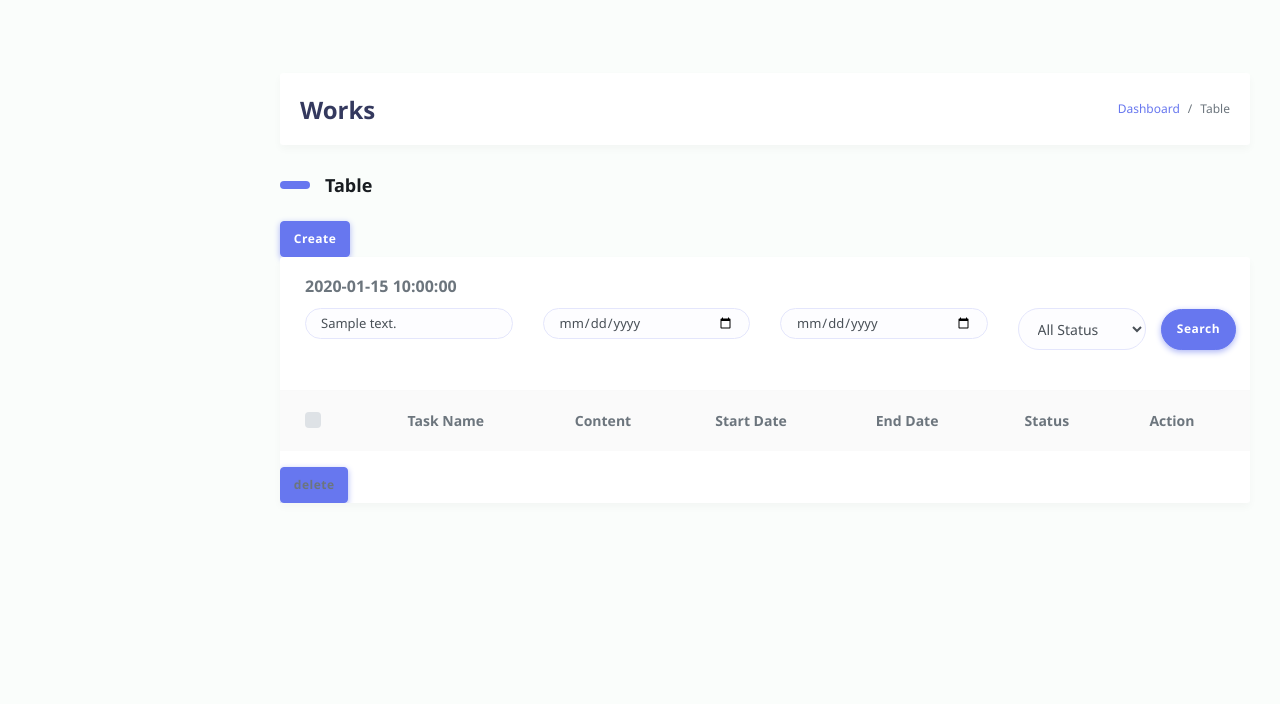
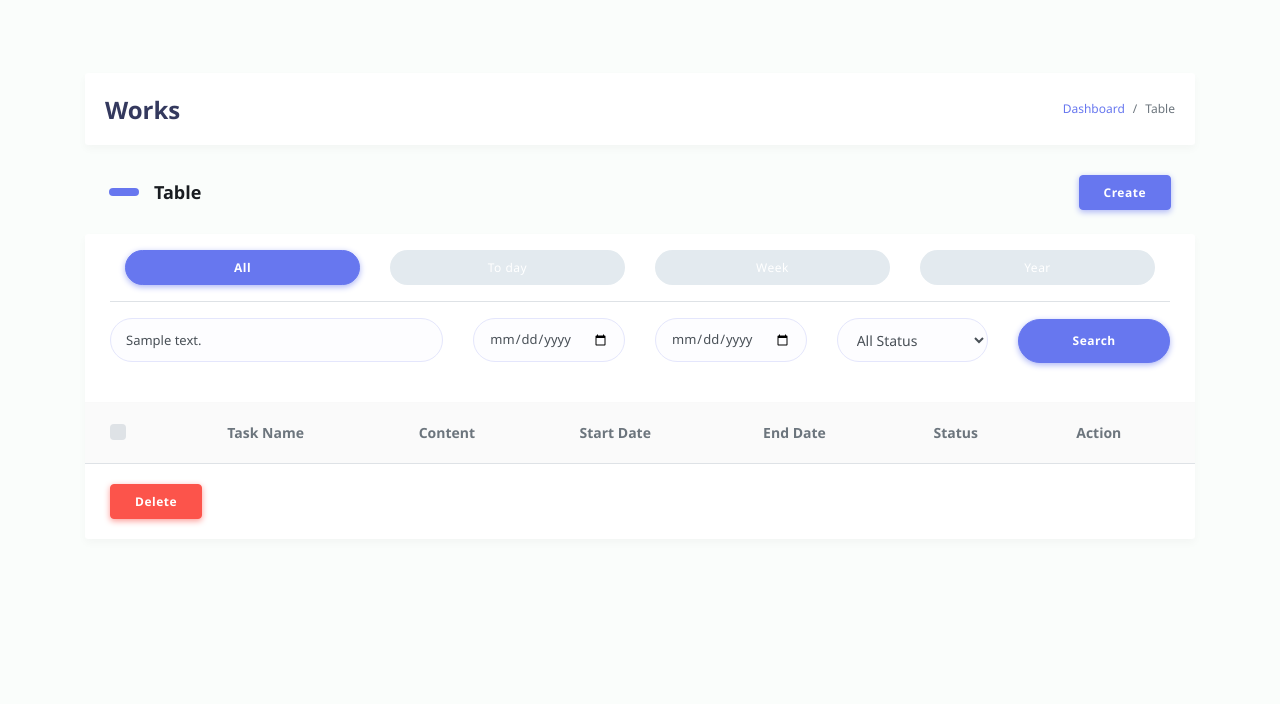
Before and after one commit to danganh510/my-todo-list, a PHP site: template myapp/apps/views/works/index.phtml in a window 1280 px wide. Shown: the top 704 px of the page. Run offline with PHP 8.4, Linux system fonts and the light colour scheme; the template is opened without the code that fills it: most values are stand-ins (such as "Sample title", 1, 10 or a date in 2020); data that the repository does not hold is empty; some libraries are stand-ins or nearby versions; some web fonts are replaced.

Commit message:
action carlender

```diff
--- a/myapp/apps/controllers/LoginController.php
+++ b/myapp/apps/controllers/LoginController.php
@@ -27,15 +27,15 @@ class LoginController extends ControllerBase
         goto end;
       }
 
-      if (password_verify($password, $user->getUserPassword())) {
+      if (!password_verify($password, $user->getUserPassword())) {
         $messages['password'] = "Password is not correct";
       } else {
         Session::set('auth', [
           'id' => $user->getId(),
           'name' => $user->getUserName(),
           'email' => $user->getUserEmail(),
-
         ]);
+        header("Location: /my-works");
       }
     }
     end:
--- a/myapp/apps/views/layouts/footer.phtml
+++ b/myapp/apps/views/layouts/footer.phtml
@@ -1,4 +1,3 @@
-
 <!-- General JS Scripts -->
 <script src="/public/js/jquery.min.js"></script>
 <script src="/public/js/popper.js"></script>
@@ -8,7 +7,8 @@
 <script src="/public/js/moment.min.js"></script>
 <script src="/public/js/stisla.js"></script>
 <script src="/public/bootstrap-daterangepicker/bootstrap-timepicker.min.js"></script>
-
+<script src='https://cdnjs.cloudflare.com/ajax/libs/moment.js/2.24.0/moment.min.js'></script>
+<script src='https://cdnjs.cloudflare.com/ajax/libs/fullcalendar/3.10.2/fullcalendar.min.js'></script>
 <!-- JS Libraies -->
 
 <!-- Page Specific JS File -->
@@ -17,9 +17,10 @@
 <script src="/public/js/scripts.js"></script>
 <script src="/public/js/custom.js"></script>
 <script>
-  // $(function () {
-  //   $(".datepicker").datepicker();
-  // });
+  for (var __i = 0; __i < commands.length; __i++) {
+    commands[__i]();
+  }
 </script>
 </body>
+
 </html>
--- a/myapp/apps/views/layouts/header.phtml
+++ b/myapp/apps/views/layouts/header.phtml
@@ -1,9 +1,10 @@
 <!DOCTYPE html>
 <html lang="en">
+
 <head>
   <meta charset="UTF-8">
   <meta content="width=device-width, initial-scale=1, maximum-scale=1, shrink-to-fit=no" name="viewport">
-  <title><?= $title?></title>
+  <title><?= $title ?></title>
 
   <!-- General CSS Files -->
   <link rel="stylesheet" href="/public/bootstrap/css/bootstrap.min.css">
@@ -18,4 +19,10 @@
 
   <link rel="stylesheet" href="/public/css/style.css">
 
+  <script>
+    var commands = [];
+  </script>
+
+  <link rel='stylesheet' href='https://cdnjs.cloudflare.com/ajax/libs/fullcalendar/3.10.2/fullcalendar.min.css' />
+
 </head>
--- a/myapp/apps/views/notfound/notfound.phtml
+++ b/myapp/apps/views/notfound/notfound.phtml
@@ -26,13 +26,13 @@
                 </div>
               </form>
               <div class="mt-3">
-                <a href="index.html">Back to Home</a>
+                <a href="/login">Back to Home</a>
               </div>
             </div>
           </div>
         </div>
         <div class="simple-footer mt-5">
-          Copyright &copy; Stisla 2018
+          Copyright &copy; DangAnh 2018
         </div>
       </div>
     </section>
--- a/myapp/apps/views/works/component/works.phtml
+++ b/myapp/apps/views/works/component/works.phtml
@@ -18,7 +18,7 @@ $statusClass = $work->getWorkStatus() === "planning" ? "info" : ($work->getWorkS
 
     <td><?= $work->getWorkEndDate() ?></td>
     <td>
-        <div class="badge badge-<?= $statusClass?>"><?= $work->getWorkStatus() ?></div>
+        <div class="badge text-capitalize badge-<?= $statusClass?>"><?= $work->getWorkStatus() ?></div>
     </td>
     <td><a href="/my-works/update?id=<?= $work->getId() ?>" class="btn btn-secondary">Update</a></td>
 </tr>
--- a/myapp/apps/views/works/create.phtml
+++ b/myapp/apps/views/works/create.phtml
@@ -35,11 +35,11 @@
                                 </div>
                                 <div class="form-group">
                                     <label for="work_start_date">Work Start Date</label>
-                                    <input type="date" id="work_start_date" name="work_start_date" value="<?= isset($data['work_start_date'])  ? $data['work_start_date'] : "" ?>" class="form-control datepicker" required>
+                                    <input type="datetime-local" id="work_start_date" name="work_start_date" value="<?= isset($data['work_start_date'])  ? $data['work_start_date'] : "" ?>" class="form-control datepicker" required>
                                 </div>
                                 <div class="form-group">
                                     <label for="work_end_date">Work End Date</label>
-                                    <input type="date"  id="work_end_date" name="work_end_date" value="<?= isset($data['work_end_date'])  ? $data['work_end_date'] : "" ?>" class="form-control datepicker" required>
+                                    <input type="datetime-local"  id="work_end_date" name="work_end_date" value="<?= isset($data['work_end_date'])  ? $data['work_end_date'] : "" ?>" class="form-control datepicker" required>
                                 </div>
                                 <div class="form-group">
                                     <label for="work_status">Work Status</label>
--- a/myapp/apps/views/works/index.phtml
+++ b/myapp/apps/views/works/index.phtml
@@ -2,12 +2,14 @@
 
 use MyTodoList\Reponsetories\MyRepo;
 use MyTodoList\Reponsetories\WorksRepo;
+
 $params = $paramsSearch;
 unset($params['page']);
 $params = http_build_query($params);
 
 ?>
-<div class="main-content">
+<div class="main-content px-0">
+    <div class="container">
         <section class="section">
             <div class="section-header">
                 <h1>Works</h1>
@@ -16,46 +18,66 @@ $params = http_build_query($params);
                     <div class="breadcrumb-item">Table</div>
                 </div>
             </div>
-
+            <div id='calendar'></div>
             <div class="section-body">
-            <h2 class="section-title">Table</h2>
+                <div class="d-flex justify-content-between align-items-center mb-4 px-4">
+                    <h2 class="section-title my-0">Table</h2>
                     <div class="pull-right">
-                <a type="submit" class="btn btn-primary pull-right" href="/my-works/create">Create</a>
+                        <a type="submit" class="btn btn-primary pull-right px-4" href="/my-works/create">Create</a>
+                    </div>
                 </div>
                 <div class="row">
                     <div class="col-12">
                         <div class="card">
-
                             <div class="card-header flex-column">
-                            <div class='w-100 mb-2'>
-                                <h4><?= isset($time) ? $time : "" ?></h4>
-                            </div>
-                            <div class="w-100 ">
-                                <form name="formSearch">
-                                    <div class="form-group row">
+                                <div class='row w-100 mb-3'>
                                     <div class="col-sm-3">
-                                            <input id="txtContent" name="txtContent" value="<?= isset($paramsSearch['txtContent']) ? $paramsSearch['txtContent'] : "" ?>" type="text" class="form-control" placeholder="Name,Content,Id">
+                                        <a class="btn btn-action w-100 btn-primary d-flex align-items-center justify-content-center" href="/my-works?type=all">
+                                            All
+                                        </a>
                                     </div>
                                     <div class="col-sm-3">
-                                            <input id="slcStartDate" name="slcStartDate" value="<?= isset($paramsSearch['slcStartDate']) ? $paramsSearch['slcStartDate'] : "" ?>" type="date" class="form-control">
+                                        <a class="btn btn-action bg-light text-dark w-100 btn-social d-flex align-items-center justify-content-center" href="/my-works?type=today">
+                                            To day
+                                        </a>
                                     </div>
                                     <div class="col-sm-3">
-                                            <input id="slcEndDate" name="slcEndDate" value="<?= isset($paramsSearch['slcEndDate']) ? $paramsSearch['slcEndDate'] : "" ?>" type="date" class="form-control">
+                                        <a class="btn btn-action bg-light text-dark w-100 btn-social d-flex align-items-center justify-content-center" href="/my-works?type=week">
+                                            Week
+                                        </a>
+                                    </div>
+                                    <div class="col-sm-3">
+                                        <a class="btn btn-action bg-light text-dark w-100 btn-social d-flex align-items-center justify-content-center" href="/my-works?type=year">
+                                            Year
+                                        </a>
+                                    </div>
+                                </div>
+                                <form name="formSearch" class="w-100 pt-3 border-top" method="post">
+                                    <div class="form-group row">
+                                        <div class="col-sm-4">
+                                            <input id="txtContent" name="txtContent" value="<?= isset($paramsSearch['txtContent']) ? $paramsSearch['txtContent'] : "" ?>" type="text" class="form-control h-100" placeholder="Seach by Name, Content, ID">
                                         </div>
                                         <div class="col-sm-2">
-                                            <select id="slcStatus" name="slcStatus" class="form-control">
+                                            <input id="slcStartDate" name="slcStartDate" value="<?= isset($paramsSearch['slcStartDate']) ? $paramsSearch['slcStartDate'] : "" ?>" type="date" class="form-control h-100">
+                                        </div>
+                                        <div class="col-sm-2">
+                                            <input id="slcEndDate" name="slcEndDate" value="<?= isset($paramsSearch['slcEndDate']) ? $paramsSearch['slcEndDate'] : "" ?>" type="date" class="form-control h-100">
+                                        </div>
+                                        <div class="col-sm-2">
+                                            <select id="slcStatus" name="slcStatus" class="form-control h-100">
                                                 <option value="">All Status</option>
                                                 <?= MyRepo::getComboboxStatusWork($paramsSearch['slcStatus']) ?>
                                             </select>
                                         </div>
-                                        <button type="submit" class="btn btn-primary">Search</button>
+                                        <div class="col-sm-2">
+                                            <button type="submit" class="btn btn-primary w-100 h-100">Search</button>
+                                        </div>
                                     </div>
                                 </form>
                             </div>
-                        </div>
                             <div class="card-body p-0">
-                            <div class="table-responsive">
-                                <table class="table table-striped">
+                                <div class="table-responsive border-bottom">
+                                    <table class="table table-striped mb-0">
                                         <tr>
                                             <th>
                                                 <div class="custom-checkbox custom-control">
@@ -78,14 +100,17 @@ $params = http_build_query($params);
                                         }
                                         ?>
                                     </table>
+                                </div>
+                            </div>
+                            <div class="card-footer">
                                 <div class="pull-right">
-                                    <a class="btn btn-primary" >delete</a>
+                                    <a href="javascript:void(0)" class="btn btn-danger pull-right px-4 text-capitalize">delete</a>
                                 </div>
                                 <?= MyRepo::paging($totalPages, $currentPage, $params) ?>
                             </div>
                         </div>
                     </div>
                 </div>
-            </div>
         </section>
     </div>
+</div>
--- a/myapp/config/routes.php
+++ b/myapp/config/routes.php
@@ -3,6 +3,10 @@
 // Array to store the routes and the corresponding controller and action
 $routes = [
   "/my-works" => [
+    'controller' => "works",
+    'action' => "carlender"
+  ],
+  "/my-works/index" => [
     'controller' => "works",
     'action' => "index"
   ],
```
Also changed, not shown: myapp/apps/controllers/WorksController.php (+36 -5 lines), myapp/apps/repositories/MyRepo.php (+8 -11 lines), myapp/apps/views/works/carlender.phtml (added, +40 -0 lines). Lines whose indentation alone changed are shown as unchanged.
